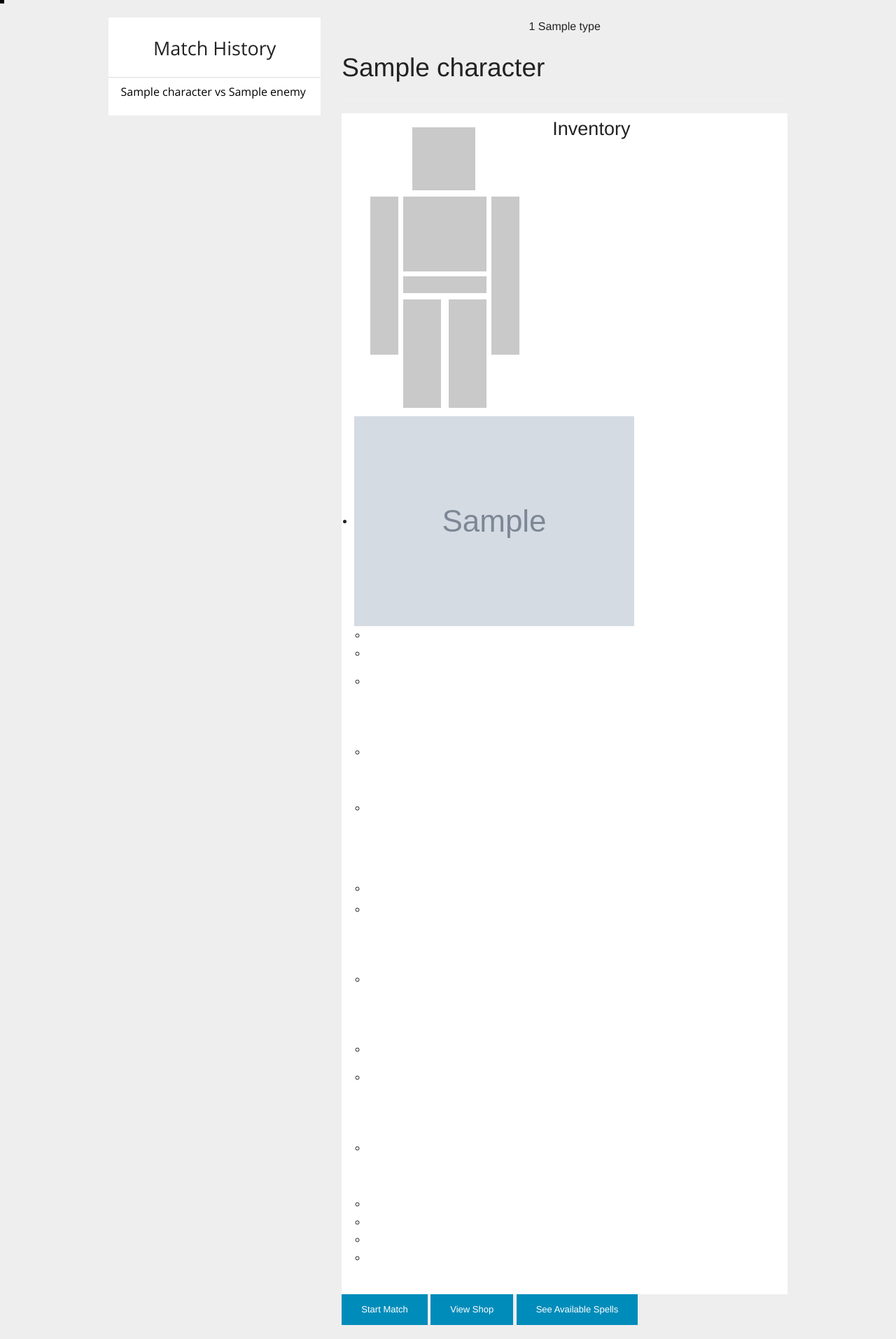
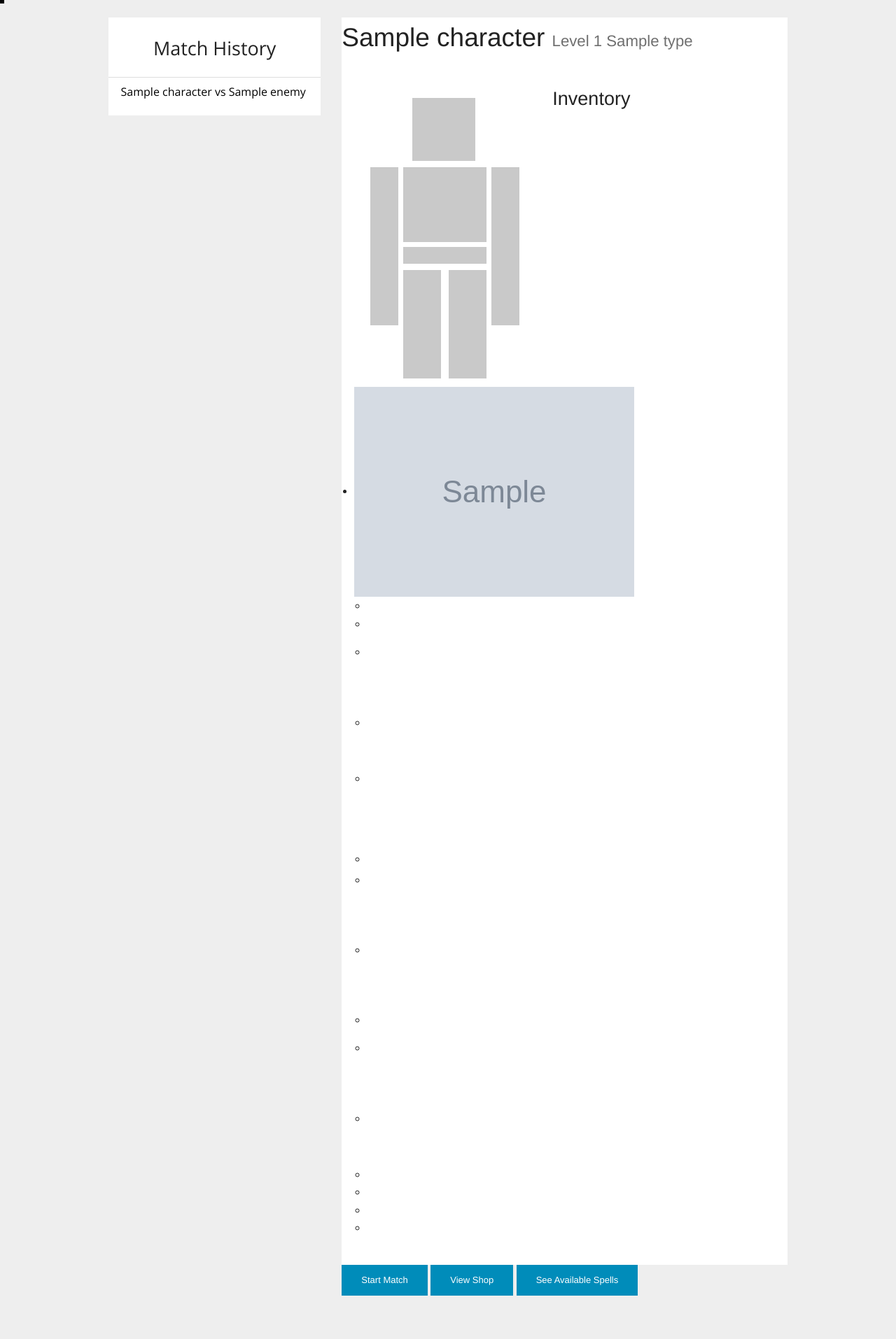
Before and after one commit to JamesJGarner/rpg-game, a Django app: page /character/1 in a window 1280 px wide. Shown: the part 45-1959 px from the top of the page at 70% size. After the commit the page ends 1897 px from the top, so only its background shows below. Run offline with Django 3.2, Linux system fonts and the light colour scheme; tables that the repository leaves empty hold one stand-in row (values such as "Sample post"); grey boxes marked "Sample" are stand-in pictures; some libraries are stand-ins or nearby versions.

Commit message:
Character detail page updates

```diff
--- a/game/templates/characters/character_detail.html
+++ b/game/templates/characters/character_detail.html
@@ -19,18 +19,11 @@
     </div>
 
     <div class="large-8 columns">
-    <center><p>{{ level_data.current_level }} {{ character.type }}</p></center>
-        <h2>{{ character.name }}</h2>
-        </h1>
-        <hr>
-    </div>
-    <div class="large-8 columns">
         <div class="cd-main">
-
-                <img src="/static/assets/character.png" class="left">
-
+            <h2>{{ character.name }} <small>Level {{ level_data.current_level }} {{ character.type }}</small></h2>
+            <hr>
+            <img src="/static/assets/character.png" class="left">
             <h3 class="left inventory">Inventory</h3>
-
             <ul class="left inv-item">
                 {% for bag in character.characteritem_set.all  %}
                 <li><img src="/media/{{ bag.item.image }}"></li>
```
